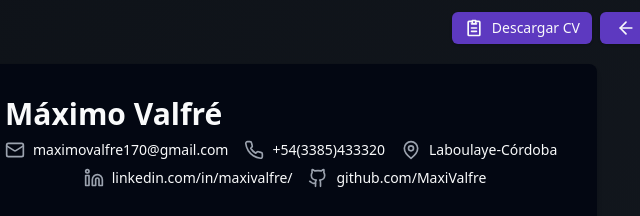
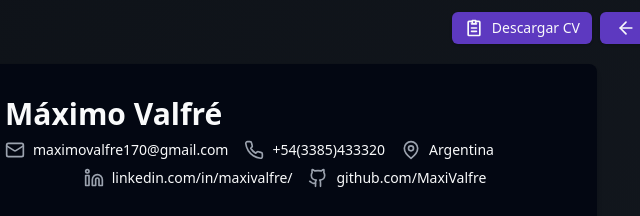
Before and after one commit to MaxiValfre/portfolio-dev, an Astro site: page /Cv in a window 1280 px wide. Shown: the top 216 px of the page, 427-1067 px from the left. Built offline with nearby package versions, Linux system fonts and the light colour scheme; Astro itself is replaced by a stand-in of ours.

Commit message:
change location

```diff
--- a/src/pages/Cv.astro
+++ b/src/pages/Cv.astro
@@ -81,7 +81,7 @@
                 <path d="M20 10c0 6-8 12-8 12s-8-6-8-12a8 8 0 0 1 16 0Z"></path>
                 <circle cx="12" cy="10" r="3"></circle>
               </svg>
-              <span class="text-sm">Laboulaye-Córdoba</span>
+              <span class="text-sm">Argentina</span>
             </div>
           </div>
           <div class="flex justify-center gap-4 mt-4 text-sm">
```
